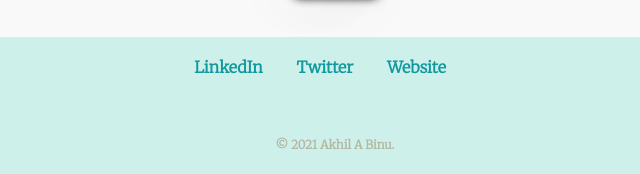
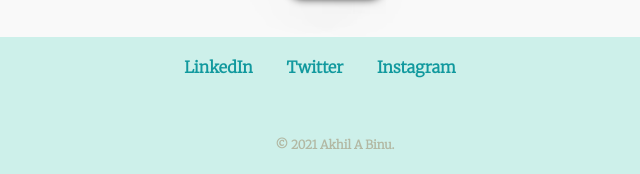
Before and after one commit to Akhil5823/My-site, a plain HTML site: page index.html in a window 1280 px wide. Shown: the part 2603-2777 px from the top of the page, 305-945 px from the left. Drawn offline with Linux system fonts and the light colour scheme.

Commit message:
Update index.html

```diff
--- a/index.html
+++ b/index.html
@@ -53,10 +53,10 @@
   </div>
 
     </div>
-    <div class="bottom">
-      <a class="footer-link" href="https://www.linkedin.com/">LinkedIn</a>
+      <div class="bottom">
+      <a class="footer-link" href="https://www.linkedin.com/in/akhil-a-binu-5217391ba/">LinkedIn</a>
   <a class="footer-link" href="https://twitter.com/">Twitter</a>
-  <a class="footer-link" href="https://www.appbrewery.co/">Website</a>
+  <a class="footer-link" href="https://www.instagram.com/revolve5823/">Instagram</a>
   <p class="cr">© 2021 Akhil A Binu.</p>
 
     </div>
```
